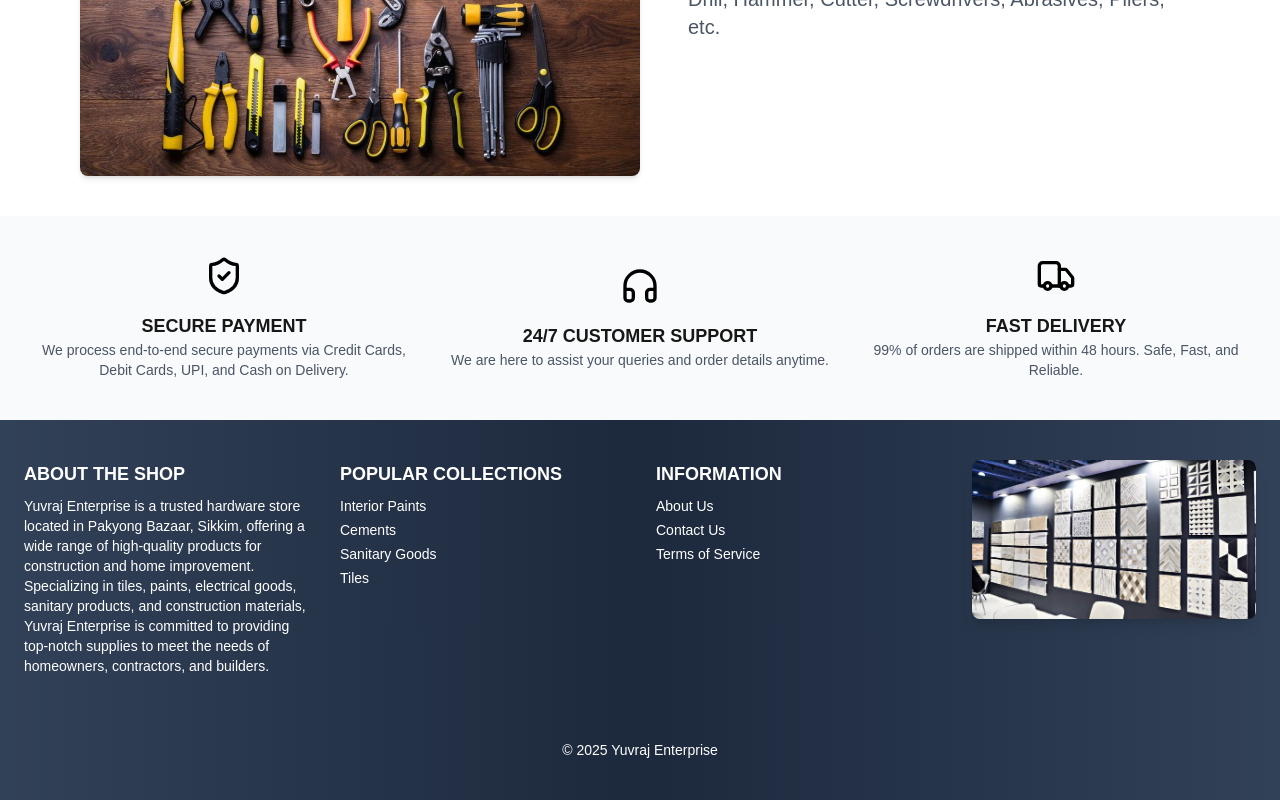
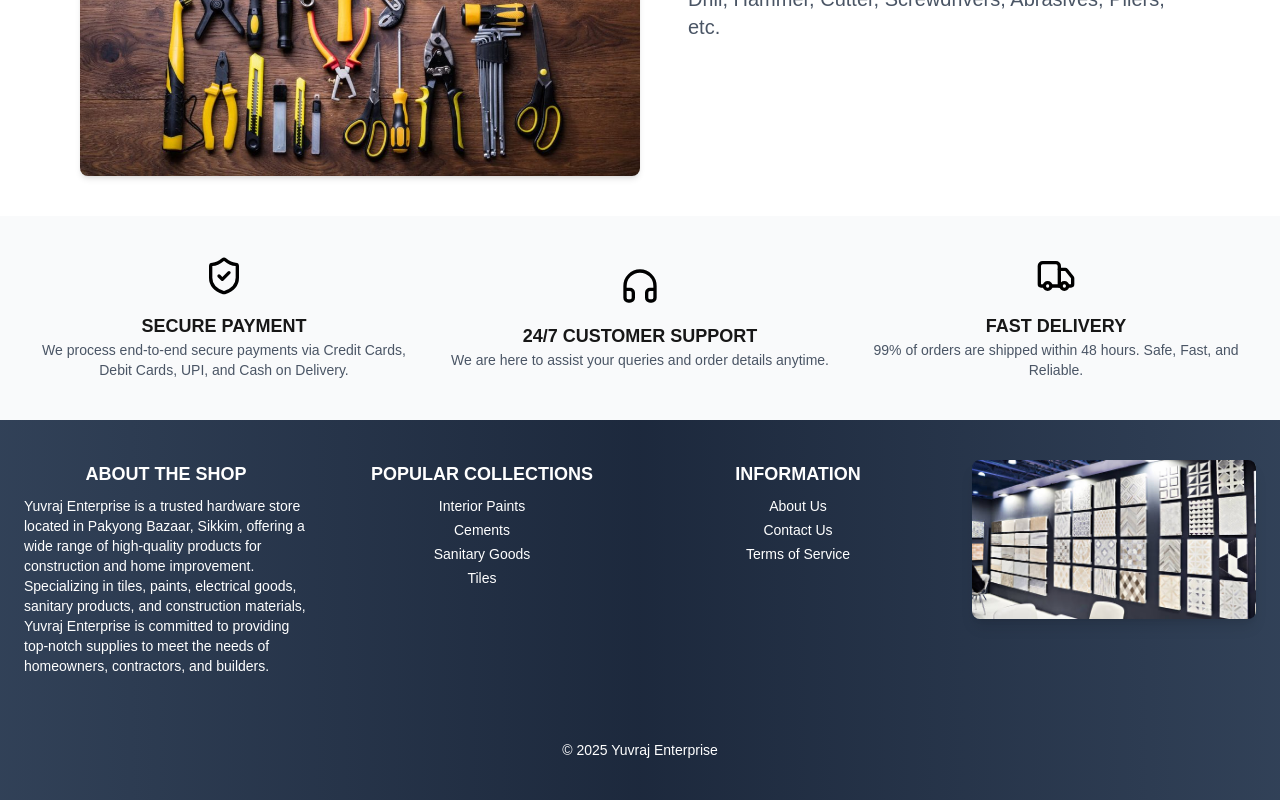
Before and after one commit to A5shi5h/yuvrajenterprise, a Next.js app: page / in a window 1280 px wide. Shown: the part 1658-2458 px from the top of the page. Built offline with nearby package versions, Linux system fonts and the light colour scheme.

Commit message:
changes in footer layout for larger screens

```diff
--- a/components/Footer.tsx
+++ b/components/Footer.tsx
@@ -17,7 +17,7 @@ const Footer = () => {
           whileHover={{ scale: 1.02 }}
           transition={{ duration: 0.3 }}
         >
-          <h3 className="font-semibold text-lg">ABOUT THE SHOP</h3>
+          <h3 className="font-semibold text-lg sm:text-center">ABOUT THE SHOP</h3>
           <p className="text-sm mt-2 font-light">
             <strong>Yuvraj Enterprise </strong> is a trusted hardware store located in Pakyong Bazaar, Sikkim, offering a wide range of high-quality products for construction and home improvement. Specializing in tiles, paints, electrical goods, sanitary products, and construction materials, Yuvraj Enterprise is committed to providing top-notch supplies to meet the needs of homeowners, contractors, and builders.
           </p>
@@ -28,13 +28,14 @@ const Footer = () => {
           whileHover={{ scale: 1.02 }}
           transition={{ duration: 0.3 }}
         >
-          <h3 className="font-semibold text-lg">POPULAR COLLECTIONS</h3>
+          <h3 className="font-semibold text-lg sm:text-center">POPULAR COLLECTIONS</h3>
           <ul className="text-sm mt-2 space-y-1">
             {["Interior Paints", "Cements", "Sanitary Goods", "Tiles"].map((item, index) => (
               <motion.li
                 key={index}
                 whileHover={{ x: 5 }}
                 transition={{ type: "spring", stiffness: 200 }}
+                className="sm:text-center"
               >
                 {item}
               </motion.li>
@@ -47,13 +48,14 @@ const Footer = () => {
           whileHover={{ scale: 1.02 }}
           transition={{ duration: 0.3 }}
         >
-          <h3 className="font-semibold text-lg">INFORMATION</h3>
+          <h3 className="font-semibold text-lg sm:text-center">INFORMATION</h3>
           <ul className="text-sm mt-2 space-y-1">
             {["About Us", "Contact Us", "Terms of Service"].map((item, index) => (
               <motion.li
                 key={index}
                 whileHover={{ x: 5 }}
                 transition={{ type: "spring", stiffness: 200 }}
+                className="sm:text-center"
               >
                 {item}
               </motion.li>
```
